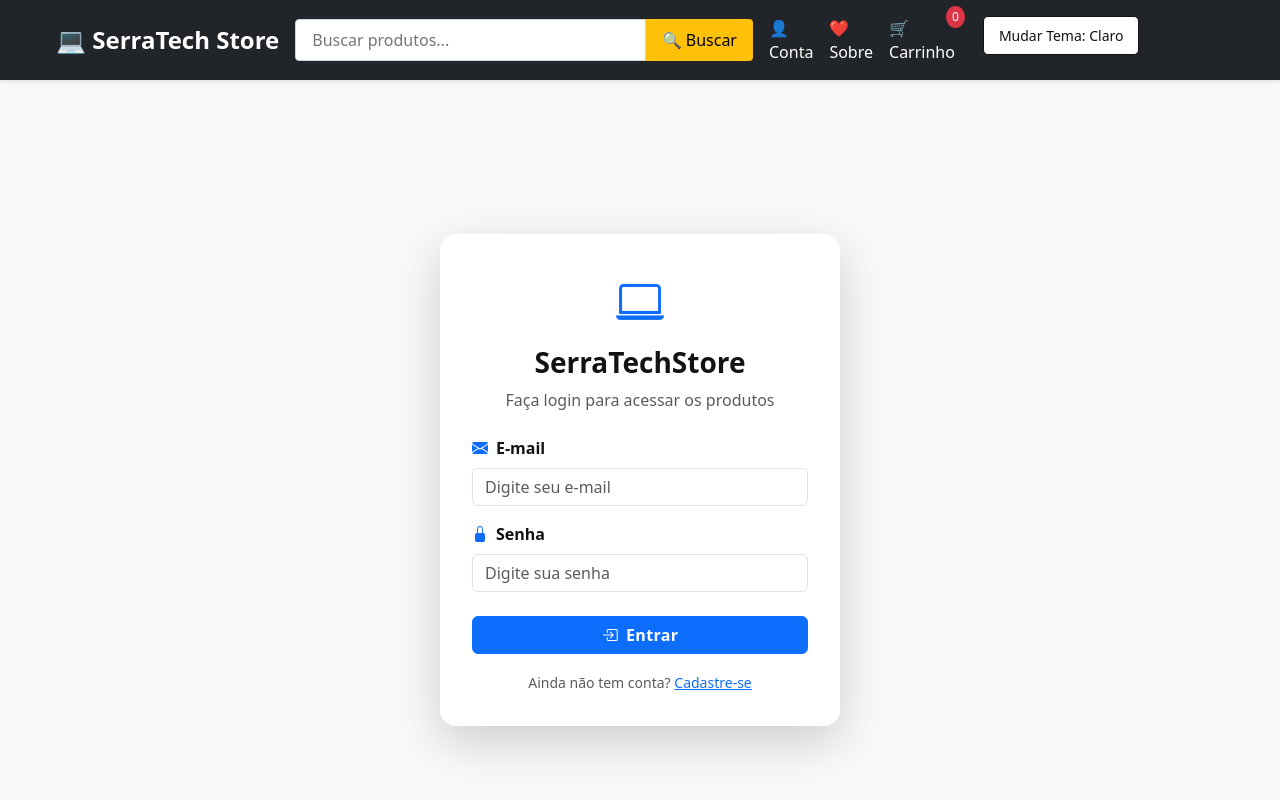
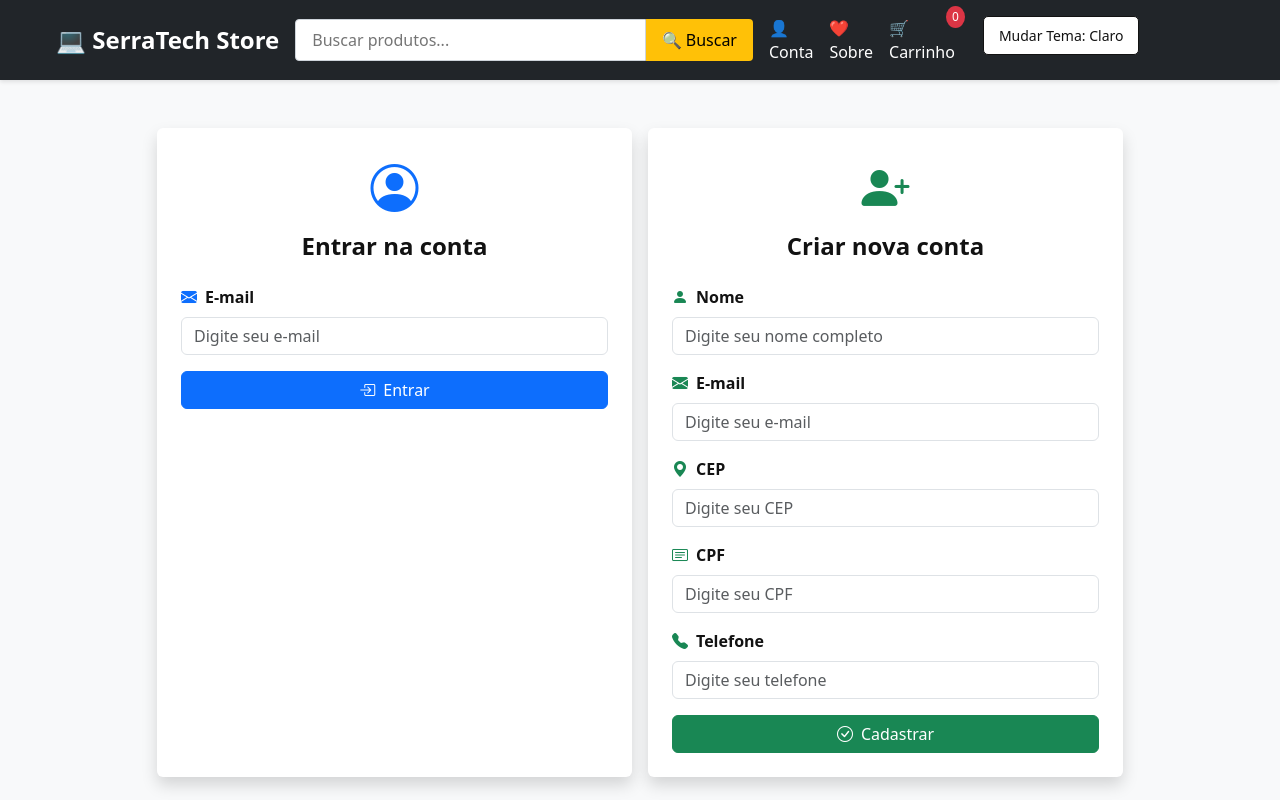
Before and after one commit to yagomahler/Trabalho-Final-React---Grupo-5-, a React (Vite) app: page /login in a window 1280 px wide. Shown: the top 800 px of the page. Built offline with nearby package versions, Linux system fonts and the light colour scheme.

Commit message:
Tela login + cadastro

```diff
--- a/src/screens/Login/Login.module.css
+++ b/src/screens/Login/Login.module.css
@@ -1,47 +1,35 @@
-
-.loginContainer {
+.login-container {
+    background: linear-gradient(135deg, #f0f4ff, #e9f7ef);
     min-height: 100vh;
     display: flex;
-    align-items: center;
+    flex-direction: column;
     justify-content: center;
-    background: var(--background-color);
-    padding: 20px;
 }
 
-.loginBox {
-    background-color: var(--card-bg);
-    color: var(--font-color);
-    border-radius: 16px;
-    padding: 2rem;
-    width: 100%;
-    max-width: 400px;
-    transition: transform 0.2s ease, box-shadow 0.2s ease;
-    box-shadow: 0 4px 15px rgba(0, 0, 0, 0.1);
+.login-container .container {
+    margin-top: 2rem;
+    margin-bottom: 2rem;
 }
 
-.loginBox:hover {
-    transform: translateY(-5px);
-    box-shadow: 0 6px 20px rgba(0, 0, 0, 0.15);
+.login-container .col-md-5 {
+    transition: transform 0.2s ease, box-shadow 0.2s ease;
 }
 
-.loginButton {
-    font-weight: 600;
-    letter-spacing: 0.3px;
-    transition: all 0.3s ease;
-
+.login-container .col-md-5:hover {
+    transform: translateY(-4px);
+    box-shadow: 0 6px 18px rgba(0, 0, 0, 0.1);
 }
 
-
-.erro {
-    color: var(--vermelho-erro);
-    font-size: 0.9rem;
-    text-align: center;
-    margin-bottom: 0.5rem;
+.login-container i {
+    transition: transform 0.2s ease;
 }
 
-@media (max-width: 480px) {
-    .loginBox {
-        padding: 1.5rem;
-        border-radius: 12px;
+.login-container i:hover {
+    transform: scale(1.1);
+}
+
+@media (max-width: 768px) {
+    .login-container .col-md-5 {
+        margin-bottom: 1.5rem;
     }
 }
--- a/src/screens/Login/index.jsx
+++ b/src/screens/Login/index.jsx
@@ -7,8 +7,14 @@ import Footer from "../../components/Footer";
 import Header from "../../components/Header";
 
 const Login = () => {
+    const [emailLogin, setEmailLogin] = useState("");
+
+    const [nome, setNome] = useState("");
     const [email, setEmail] = useState("");
-    const [senha, setSenha] = useState("");
+    const [cep, setCep] = useState("");
+    const [cpf, setCpf] = useState("");
+    const [telefone, setTelefone] = useState("");
+
     const [erro, setErro] = useState("");
     const [sucesso, setSucesso] = useState("");
 
@@ -18,18 +24,56 @@ const Login = () => {
         setSucesso("");
 
         try {
-            // Substitua pela URL da sua API real
-            const response = await axios.post("http://localhost:8080/login", {
-                email,
-                senha,
+            const response = await axios.get("http://localhost:8080/clientes", {
             });
 
-            const token = response.data.token;
-            localStorage.setItem("token", token);
+            const clientes = response.data;
+            const clienteExiste = clientes.some((c) => c.email === emailLogin);
+
+            if (clienteExiste) {
                 setSucesso("Login realizado com sucesso!");
+            } else {
+                setErro("E-mail não encontrado no sistema!");
+            }
         } catch (error) {
-            console.error(error);
-            setErro("Usuário ou senha incorretos!");
+            console.error("Erro ao autenticar:", error);
+            setErro("Erro ao tentar autenticar!");
+        }
+    };
+
+    // Cadastro de novo cliente
+    const cadastrar = async (e) => {
+        e.preventDefault();
+        setErro("");
+        setSucesso("");
+
+        try {
+            await axios.post(
+                "http://localhost:8080/clientes",
+                {
+                    nome,
+                    email,
+                    cep,
+                    cpf,
+                    telefone,
+                },
+                {
+
+                    headers: {
+                        "Content-Type": "application/json",
+                    },
+                }
+            );
+
+            setSucesso("Cadastro realizado com sucesso!");
+            setNome("");
+            setEmail("");
+            setCep("");
+            setCpf("");
+            setTelefone("");
+        } catch (error) {
+            console.error("Erro ao cadastrar:");
+            setErro(`Erro ao realizar cadastro! (${error.response?.status || "Sem status"})`);
         }
     };
 
@@ -37,21 +81,63 @@ const Login = () => {
         <>
             <Header />
 
-            <div className={`${styles.loginContainer} bg-light`}>
-                <div className={`${styles.loginBox} shadow-lg`}>
+            <div className={styles.loginContainer}>
+                <div className="container py-5">
+                    <div className="row justify-content-center">
+
+                        {/* COLUNA LOGIN */}
+                        <div className="col-md-5 bg-white shadow p-4 rounded me-md-3 mb-4 mb-md-0">
                             <div className="text-center mb-4">
-                        <i className="bi bi-laptop text-primary" style={{ fontSize: "3rem" }}></i>
-                        <h3 className="mt-2 fw-bold">SerraTechStore</h3>
-                        <p className="text-muted">Faça login para acessar os produtos</p>
+                                <i className="bi bi-person-circle text-primary" style={{ fontSize: "3rem" }}></i>
+                                <h4 className="mt-2 fw-bold">Entrar na conta</h4>
                             </div>
 
                             <form onSubmit={autenticar}>
-                        {erro && <div className="alert alert-danger text-center py-2">{erro}</div>}
-                        {sucesso && <div className="alert alert-success text-center py-2">{sucesso}</div>}
+                                <div className="mb-3">
+                                    <label className="form-label fw-semibold">
+                                        <i className="bi bi-envelope-fill me-2 text-primary"></i>E-mail
+                                    </label>
+                                    <input
+                                        type="email"
+                                        className="form-control"
+                                        placeholder="Digite seu e-mail"
+                                        value={emailLogin}
+                                        onChange={(e) => setEmailLogin(e.target.value)}
+                                        required
+                                    />
+                                </div>
+
+                                <button type="submit" className="btn btn-primary w-100">
+                                    <i className="bi bi-box-arrow-in-right me-2"></i>Entrar
+                                </button>
+                            </form>
+                        </div>
+
+                        {/* COLUNA CADASTRO */}
+                        <div className="col-md-5 bg-white shadow p-4 rounded">
+                            <div className="text-center mb-4">
+                                <i className="bi bi-person-plus-fill text-success" style={{ fontSize: "3rem" }}></i>
+                                <h4 className="mt-2 fw-bold">Criar nova conta</h4>
+                            </div>
+
+                            <form onSubmit={cadastrar}>
+                                <div className="mb-3">
+                                    <label className="form-label fw-semibold">
+                                        <i className="bi bi-person-fill me-2 text-success"></i>Nome
+                                    </label>
+                                    <input
+                                        type="text"
+                                        className="form-control"
+                                        placeholder="Digite seu nome completo"
+                                        value={nome}
+                                        onChange={(e) => setNome(e.target.value)}
+                                        required
+                                    />
+                                </div>
 
                                 <div className="mb-3">
                                     <label className="form-label fw-semibold">
-                                <i className="bi bi-envelope-fill me-2 text-primary"></i>E-mail
+                                        <i className="bi bi-envelope-fill me-2 text-success"></i>E-mail
                                     </label>
                                     <input
                                         type="email"
@@ -65,30 +151,59 @@ const Login = () => {
 
                                 <div className="mb-3">
                                     <label className="form-label fw-semibold">
-                                <i className="bi bi-lock-fill me-2 text-primary"></i>Senha
+                                        <i className="bi bi-geo-alt-fill me-2 text-success"></i>CEP
                                     </label>
                                     <input
-                                type="password"
+                                        type="text"
                                         className="form-control"
-                                placeholder="Digite sua senha"
-                                value={senha}
-                                onChange={(e) => setSenha(e.target.value)}
+                                        placeholder="Digite seu CEP"
+                                        value={cep}
+                                        onChange={(e) => setCep(e.target.value)}
                                         required
                                     />
                                 </div>
 
-                        <button type="submit" className={`${styles.loginButton} btn btn-primary w-100 mt-2`}>
-                            <i className="bi bi-box-arrow-in-right me-2"></i>Entrar
+                                <div className="mb-3">
+                                    <label className="form-label fw-semibold">
+                                        <i className="bi bi-card-text me-2 text-success"></i>CPF
+                                    </label>
+                                    <input
+                                        type="text"
+                                        className="form-control"
+                                        placeholder="Digite seu CPF"
+                                        value={cpf}
+                                        onChange={(e) => setCpf(e.target.value)}
+                                        required
+                                    />
+                                </div>
+
+                                <div className="mb-3">
+                                    <label className="form-label fw-semibold">
+                                        <i className="bi bi-telephone-fill me-2 text-success"></i>Telefone
+                                    </label>
+                                    <input
+                                        type="text"
+                                        className="form-control"
+                                        placeholder="Digite seu telefone"
+                                        value={telefone}
+                                        onChange={(e) => setTelefone(e.target.value)}
+                                        required
+                                    />
+                                </div>
+
+                                <button type="submit" className="btn btn-success w-100">
+                                    <i className="bi bi-check-circle me-2"></i>Cadastrar
                                 </button>
                             </form>
+                        </div>
+                    </div>
 
-                    <div className="text-center mt-3">
-                        <small className="text-muted">
-                            Ainda não tem conta?{" "}
-                            <a href="#" className="text-primary">
-                                Cadastre-se
-                            </a>
-                        </small>
+                    {/* Mensagens gerais */}
+                    <div className="row mt-4 justify-content-center">
+                        <div className="col-md-10">
+                            {erro && <div className="alert alert-danger text-center">{erro}</div>}
+                            {sucesso && <div className="alert alert-success text-center">{sucesso}</div>}
+                        </div>
                     </div>
                 </div>
             </div>
```
Lines whose indentation alone changed are shown as unchanged.
